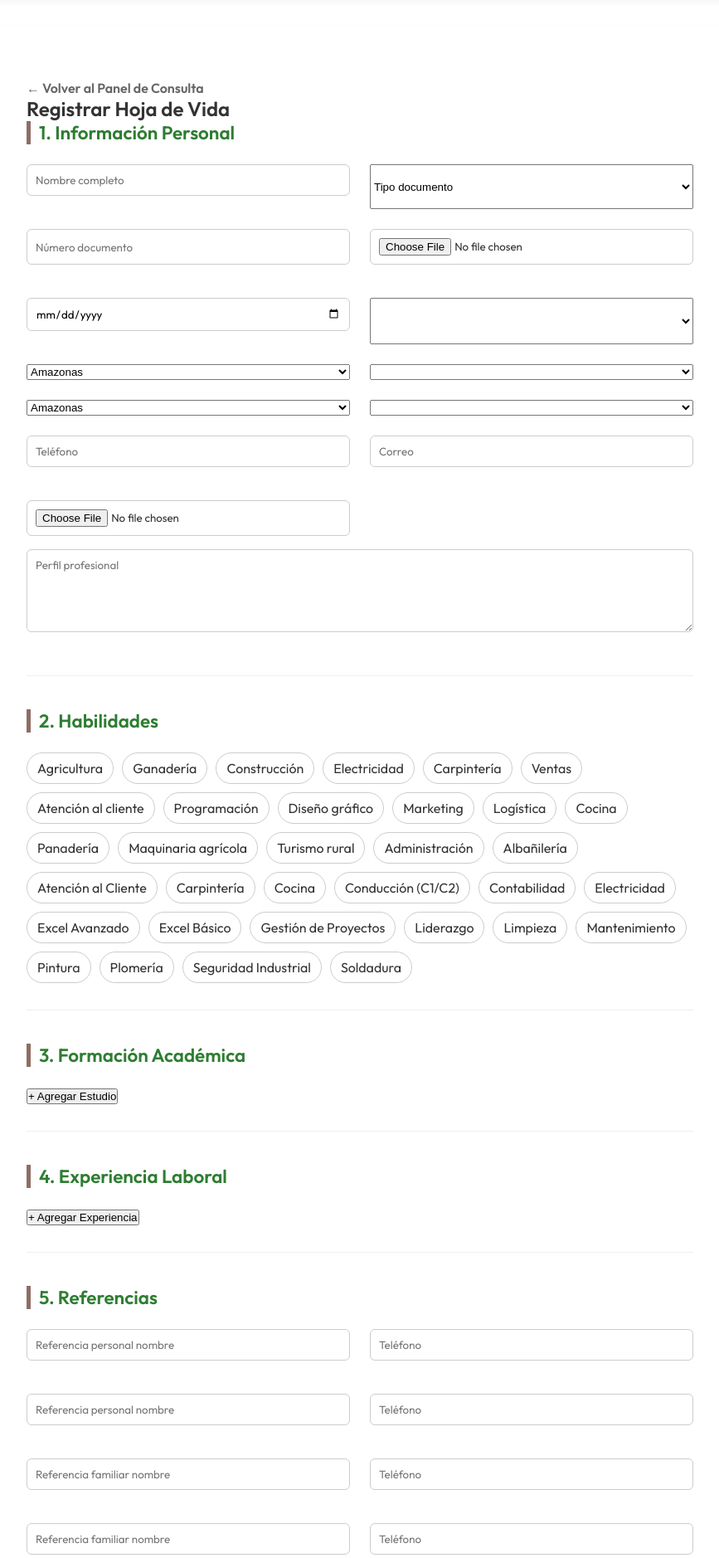
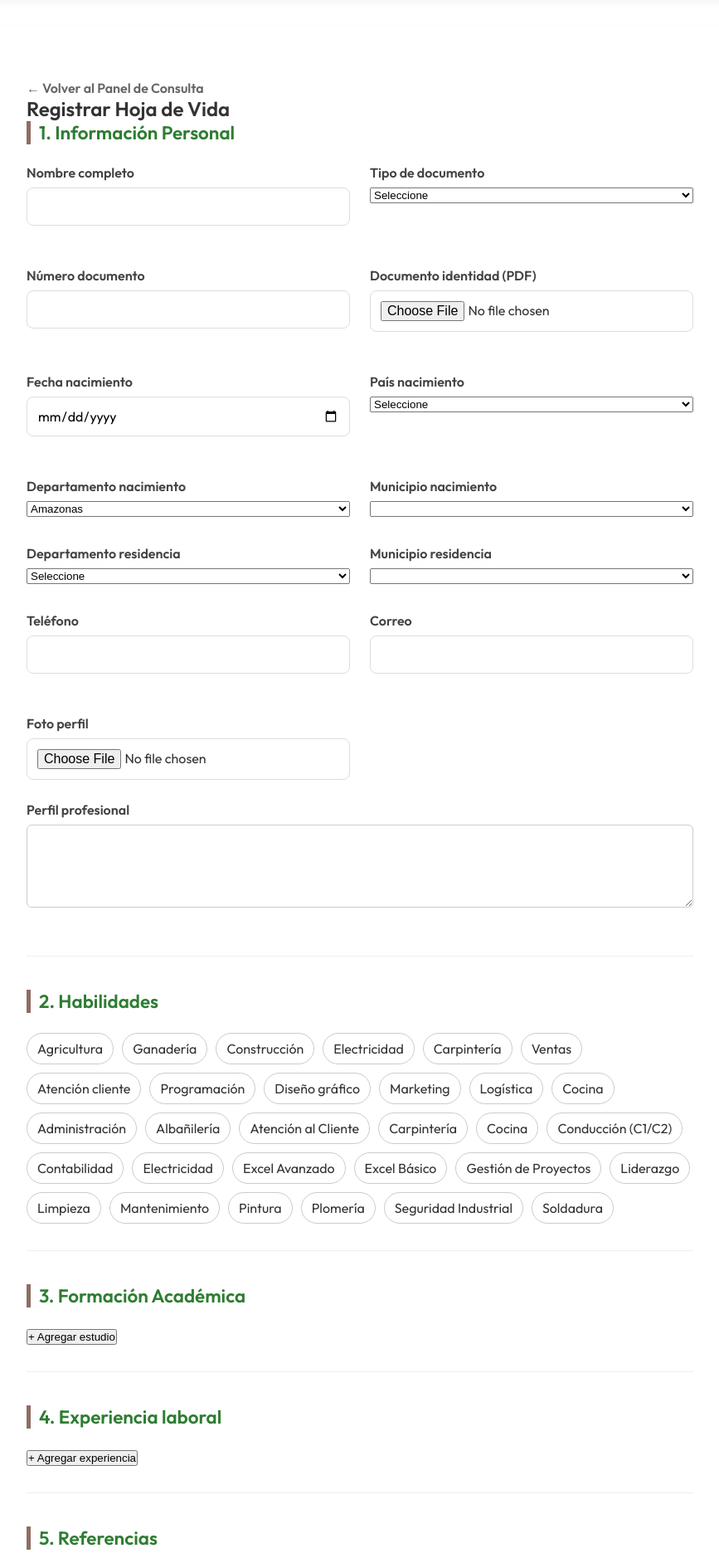
Before and after one commit to somossumapaz-collab/somossumapaz-web, a PHP site: page /resume_form.php in a window 1280 px wide. Shown: the part 70-1948 px from the top of the page at 83% size, without its empty margins (206-1073 px from the left). Run offline with PHP 8.4, Linux system fonts and the light colour scheme; the visitor is signed in with stand-in values (Sample User, id 1); lists and menus that the app fills with data are empty.

Commit message:
creación de estrategia 1

```diff
--- a/resume_form.php
+++ b/resume_form.php
@@ -15,7 +15,7 @@ check_auth();
             <h2>Registrar Hoja de Vida</h2>
 
             <!-- ========================= -->
-            <!-- 1. INFORMACIÓN PERSONAL -->
+            <!-- INFORMACIÓN PERSONAL -->
             <!-- ========================= -->
 
             <div class="form-section">
@@ -24,42 +24,85 @@ check_auth();
 
                 <div class="grid-2">
 
-                    <input type="text" name="full_name" placeholder="Nombre completo">
+                    <div class="input-group">
+                        <label>Nombre completo</label>
+                        <input type="text" name="full_name">
+                    </div>
 
+                    <div class="input-group">
+                        <label>Tipo de documento</label>
                         <select name="id_type">
-                        <option value="">Tipo documento</option>
+                            <option value="">Seleccione</option>
                             <option value="CC">Cédula</option>
                             <option value="CE">Cédula extranjería</option>
                             <option value="TI">Tarjeta identidad</option>
                         </select>
+                    </div>
 
-                    <input type="text" name="document_id" placeholder="Número documento">
+                    <div class="input-group">
+                        <label>Número documento</label>
+                        <input type="text" name="document_id">
+                    </div>
 
+                    <div class="input-group">
+                        <label>Documento identidad (PDF)</label>
                         <input type="file" name="id_file" accept=".pdf">
+                    </div>
 
+                    <div class="input-group">
+                        <label>Fecha nacimiento</label>
                         <input type="date" name="birth_date">
+                    </div>
 
+                    <div class="input-group">
+                        <label>País nacimiento</label>
                         <select name="birth_country" id="birth_country"></select>
+                    </div>
 
+                    <div class="input-group">
+                        <label>Departamento nacimiento</label>
                         <select name="birth_department" id="birth_department"></select>
+                    </div>
 
+                    <div class="input-group">
+                        <label>Municipio nacimiento</label>
                         <select name="birth_city" id="birth_city"></select>
+                    </div>
 
+                    <div class="input-group">
+                        <label>Departamento residencia</label>
                         <select name="department" id="department"></select>
+                    </div>
 
+                    <div class="input-group">
+                        <label>Municipio residencia</label>
                         <select name="city" id="city"></select>
+                    </div>
 
-                    <input type="tel" name="phone" placeholder="Teléfono">
+                    <div class="input-group">
+                        <label>Teléfono</label>
+                        <input type="tel" name="phone">
+                    </div>
 
-                    <input type="email" name="email" placeholder="Correo">
+                    <div class="input-group">
+                        <label>Correo</label>
+                        <input type="email" name="email">
+                    </div>
 
+                    <div class="input-group">
+                        <label>Foto perfil</label>
                         <input type="file" name="photo" accept="image/*">
+                    </div>
 
                 </div>
 
-                <textarea name="profile_description" placeholder="Perfil profesional"></textarea>
+                <div class="input-group">
+                    <label>Perfil profesional</label>
+                    <textarea name="profile_description"></textarea>
+                </div>
 
             </div>
+
 
             <!-- ========================= -->
             <!-- HABILIDADES -->
@@ -77,21 +120,19 @@ check_auth();
                     <div class="skill-card">Electricidad</div>
                     <div class="skill-card">Carpintería</div>
                     <div class="skill-card">Ventas</div>
-                    <div class="skill-card">Atención al cliente</div>
+                    <div class="skill-card">Atención cliente</div>
                     <div class="skill-card">Programación</div>
                     <div class="skill-card">Diseño gráfico</div>
                     <div class="skill-card">Marketing</div>
                     <div class="skill-card">Logística</div>
                     <div class="skill-card">Cocina</div>
-                    <div class="skill-card">Panadería</div>
-                    <div class="skill-card">Maquinaria agrícola</div>
-                    <div class="skill-card">Turismo rural</div>
 
                 </div>
 
                 <input type="hidden" name="skills" id="skills-input">
 
             </div>
+
 
             <!-- ========================= -->
             <!-- EDUCACIÓN -->
@@ -103,9 +144,10 @@ check_auth();
 
                 <div id="education-list"></div>
 
-                <button type="button" id="add-education-btn">+ Agregar Estudio</button>
+                <button type="button" id="add-education-btn">+ Agregar estudio</button>
 
             </div>
+
 
             <!-- ========================= -->
             <!-- EXPERIENCIA -->
@@ -113,13 +155,14 @@ check_auth();
 
             <div class="form-section">
 
-                <h3>4. Experiencia Laboral</h3>
+                <h3>4. Experiencia laboral</h3>
 
                 <div id="experience-list"></div>
 
-                <button type="button" id="add-experience-btn">+ Agregar Experiencia</button>
+                <button type="button" id="add-experience-btn">+ Agregar experiencia</button>
 
             </div>
+
 
             <!-- ========================= -->
             <!-- REFERENCIAS -->
@@ -131,17 +174,45 @@ check_auth();
 
                 <div class="grid-2">
 
-                    <input type="text" name="ref_p1_name" placeholder="Referencia personal nombre">
-                    <input type="tel" name="ref_p1_phone" placeholder="Teléfono">
+                    <div class="input-group">
+                        <label>Referencia personal</label>
+                        <input type="text" name="ref_p1_name">
+                    </div>
 
-                    <input type="text" name="ref_p2_name" placeholder="Referencia personal nombre">
-                    <input type="tel" name="ref_p2_phone" placeholder="Teléfono">
+                    <div class="input-group">
+                        <label>Teléfono</label>
+                        <input type="tel" name="ref_p1_phone">
+                    </div>
 
-                    <input type="text" name="ref_f1_name" placeholder="Referencia familiar nombre">
-                    <input type="tel" name="ref_f1_phone" placeholder="Teléfono">
+                    <div class="input-group">
+                        <label>Referencia personal</label>
+                        <input type="text" name="ref_p2_name">
+                    </div>
 
-                    <input type="text" name="ref_f2_name" placeholder="Referencia familiar nombre">
-                    <input type="tel" name="ref_f2_phone" placeholder="Teléfono">
+                    <div class="input-group">
+                        <label>Teléfono</label>
+                        <input type="tel" name="ref_p2_phone">
+                    </div>
+
+                    <div class="input-group">
+                        <label>Referencia familiar</label>
+                        <input type="text" name="ref_f1_name">
+                    </div>
+
+                    <div class="input-group">
+                        <label>Teléfono</label>
+                        <input type="tel" name="ref_f1_phone">
+                    </div>
+
+                    <div class="input-group">
+                        <label>Referencia familiar</label>
+                        <input type="text" name="ref_f2_name">
+                    </div>
+
+                    <div class="input-group">
+                        <label>Teléfono</label>
+                        <input type="tel" name="ref_f2_phone">
+                    </div>
 
                 </div>
 
@@ -155,81 +226,13 @@ check_auth();
 </div>
 
 
-<!-- ========================= -->
-<!-- TEMPLATES -->
-<!-- ========================= -->
+<style>
+    .input-group {
+        display: flex;
+        flex-direction: column;
+        margin-bottom: 10px;
+    }
 
-<template id="education-item-tpl">
-
-    <div class="dynamic-item">
-
-        <select name="education_INDEX_level">
-            <option value="">Nivel educativo</option>
-            <option>Bachiller</option>
-            <option>Técnico</option>
-            <option>Tecnólogo</option>
-            <option>Universitario</option>
-            <option>Especialización</option>
-            <option>Maestría</option>
-        </select>
-
-        <input type="text" name="education_INDEX_institution" placeholder="Institución">
-
-        <label>Inicio</label>
-        <input type="date" name="education_INDEX_start_date">
-
-        <label>Fin</label>
-        <input type="date" name="education_INDEX_end_date">
-
-        <label>
-            <input type="checkbox" name="education_INDEX_is_current">
-            En curso
-        </label>
-
-        <input type="file" name="education_INDEX_file" accept=".pdf">
-
-        <button type="button" class="remove">Eliminar</button>
-
-    </div>
-
-</template>
-
-
-<template id="experience-item-tpl">
-
-    <div class="dynamic-item">
-
-        <input type="text" name="experience_INDEX_company" placeholder="Empresa">
-
-        <input type="text" name="experience_INDEX_role" placeholder="Cargo">
-
-        <textarea name="experience_INDEX_description" placeholder="Descripción"></textarea>
-
-        <label>Inicio</label>
-        <input type="date" name="experience_INDEX_start_date">
-
-        <label>Fin</label>
-        <input type="date" name="experience_INDEX_end_date">
-
-        <label>
-            <input type="checkbox" name="experience_INDEX_is_current">
-            Actualmente aquí
-        </label>
-
-        <input type="file" name="experience_INDEX_file" accept=".pdf">
-
-        <button type="button" class="remove">Eliminar</button>
-
-    </div>
-
-</template>
-
-
-<!-- ========================= -->
-<!-- ESTILOS -->
-<!-- ========================= -->
-
-<style>
     .skills-mosaic {
         display: flex;
         flex-wrap: wrap;
@@ -257,106 +260,141 @@ check_auth();
 </style>
 
 
-<!-- ========================= -->
-<!-- JAVASCRIPT -->
-<!-- ========================= -->
-
 <script>
 
 
-    // =========================
-    // HABILIDADES
-    // =========================
+    /* =========================
+    HABILIDADES
+    ========================= */
 
     const skills = document.querySelectorAll(".skill-card");
     const hidden = document.getElementById("skills-input");
 
     skills.forEach(card => {
-        card.addEventListener("click", () => {
+        card.onclick = () => {
 
             card.classList.toggle("selected");
 
             const selected = [...document.querySelectorAll(".skill-card.selected")]
                 .map(x => x.textContent);
 
-            hidden.value = selected.join(",");
+            hidden.value = selected.length ? selected.join(",") : "";
 
-        });
+        };
     });
 
 
-    // =========================
-    // EDUCACIÓN
-    // =========================
+    /* =========================
+    EDUCACIÓN
+    ========================= */
 
     let eduIndex = 0;
 
     document.getElementById("add-education-btn").onclick = () => {
 
-        let tpl = document.getElementById("education-item-tpl").innerHTML;
+        const html = `
+<div class="dynamic-item">
 
-        tpl = tpl.replaceAll("INDEX", eduIndex);
+<label>Nivel educativo</label>
+<select name="education_${eduIndex}_level">
+<option value="">Seleccione</option>
+<option>Bachiller</option>
+<option>Técnico</option>
+<option>Tecnólogo</option>
+<option>Universitario</option>
+</select>
 
-        document.getElementById("education-list")
-            .insertAdjacentHTML("beforeend", tpl);
+<label>Institución</label>
+<input type="text" name="education_${eduIndex}_institution">
+
+<label>Inicio</label>
+<input type="date" name="education_${eduIndex}_start_date">
+
+<label>Fin</label>
+<input type="date" name="education_${eduIndex}_end_date">
+
+<label>Certificado PDF</label>
+<input type="file" name="education_${eduIndex}_file">
+
+<button type="button" onclick="this.parentNode.remove()">Eliminar</button>
+
+</div>
+`;
+
+        document.getElementById("education-list").insertAdjacentHTML("beforeend", html);
 
         eduIndex++;
 
     };
 
 
-    // =========================
-    // EXPERIENCIA
-    // =========================
+    /* =========================
+    EXPERIENCIA
+    ========================= */
 
     let expIndex = 0;
 
     document.getElementById("add-experience-btn").onclick = () => {
 
-        let tpl = document.getElementById("experience-item-tpl").innerHTML;
+        const html = `
+<div class="dynamic-item">
 
-        tpl = tpl.replaceAll("INDEX", expIndex);
+<label>Empresa</label>
+<input type="text" name="experience_${expIndex}_company">
 
-        document.getElementById("experience-list")
-            .insertAdjacentHTML("beforeend", tpl);
+<label>Cargo</label>
+<input type="text" name="experience_${expIndex}_role">
+
+<label>Descripción</label>
+<textarea name="experience_${expIndex}_description"></textarea>
+
+<label>Inicio</label>
+<input type="date" name="experience_${expIndex}_start_date">
+
+<label>Fin</label>
+<input type="date" name="experience_${expIndex}_end_date">
+
+<label>Soporte PDF</label>
+<input type="file" name="experience_${expIndex}_file">
+
+<button type="button" onclick="this.parentNode.remove()">Eliminar</button>
+
+</div>
+`;
+
+        document.getElementById("experience-list").insertAdjacentHTML("beforeend", html);
 
         expIndex++;
 
     };
 
 
-    // =========================
-    // PAÍSES
-    // =========================
+    /* =========================
+    PAÍSES
+    ========================= */
 
-    fetch("https://restcountries.com/v3.1/all")
-        .then(res => res.json())
-        .then(data => {
+    const countries = [
+        "", "Colombia", "Argentina", "Bolivia", "Brasil", "Chile", "Ecuador",
+        "Perú", "Uruguay", "Paraguay", "Venezuela", "México", "España",
+        "Estados Unidos", "Canadá", "Panamá"
+    ];
 
-            const select = document.getElementById("birth_country");
+    const countrySelect = document.getElementById("birth_country");
 
-            data.sort((a, b) => a.name.common.localeCompare(b.name.common));
-
-            data.forEach(c => {
-
+    countries.forEach(c => {
         let opt = document.createElement("option");
-
-                opt.value = c.name.common;
-                opt.textContent = c.name.common;
-
-                select.appendChild(opt);
-
-            });
-
+        opt.value = c;
+        opt.textContent = c || "Seleccione";
+        countrySelect.appendChild(opt);
     });
 
 
-    // =========================
-    // DEPARTAMENTOS COLOMBIA
-    // =========================
+    /* =========================
+    DEPARTAMENTOS
+    ========================= */
 
     const departamentos = [
-        "Amazonas", "Antioquia", "Arauca", "Atlántico", "Bolívar",
+        "", "Amazonas", "Antioquia", "Arauca", "Atlántico", "Bolívar",
         "Boyacá", "Caldas", "Caquetá", "Casanare", "Cauca",
         "Cesar", "Chocó", "Córdoba", "Cundinamarca", "Guainía",
         "Guaviare", "Huila", "La Guajira", "Magdalena", "Meta",
@@ -368,13 +406,22 @@ check_auth();
     const depSelect = document.getElementById("department");
 
     departamentos.forEach(d => {
+        let opt = document.createElement("option");
+        opt.value = d;
+        opt.textContent = d || "Seleccione";
+        depSelect.appendChild(opt);
+    });
 
-        let opt = document.createElement("option");
 
-        opt.value = d;
-        opt.textContent = d;
+    /* =========================
+    NORMALIZAR CAMPOS VACÍOS
+    ========================= */
 
-        depSelect.appendChild(opt);
+    document.getElementById("resume-form").addEventListener("submit", function () {
+
+        this.querySelectorAll("input,textarea,select").forEach(field => {
+            if (!field.value) field.value = "";
+        });
 
     });
 
```
Lines whose indentation alone changed are shown as unchanged.
